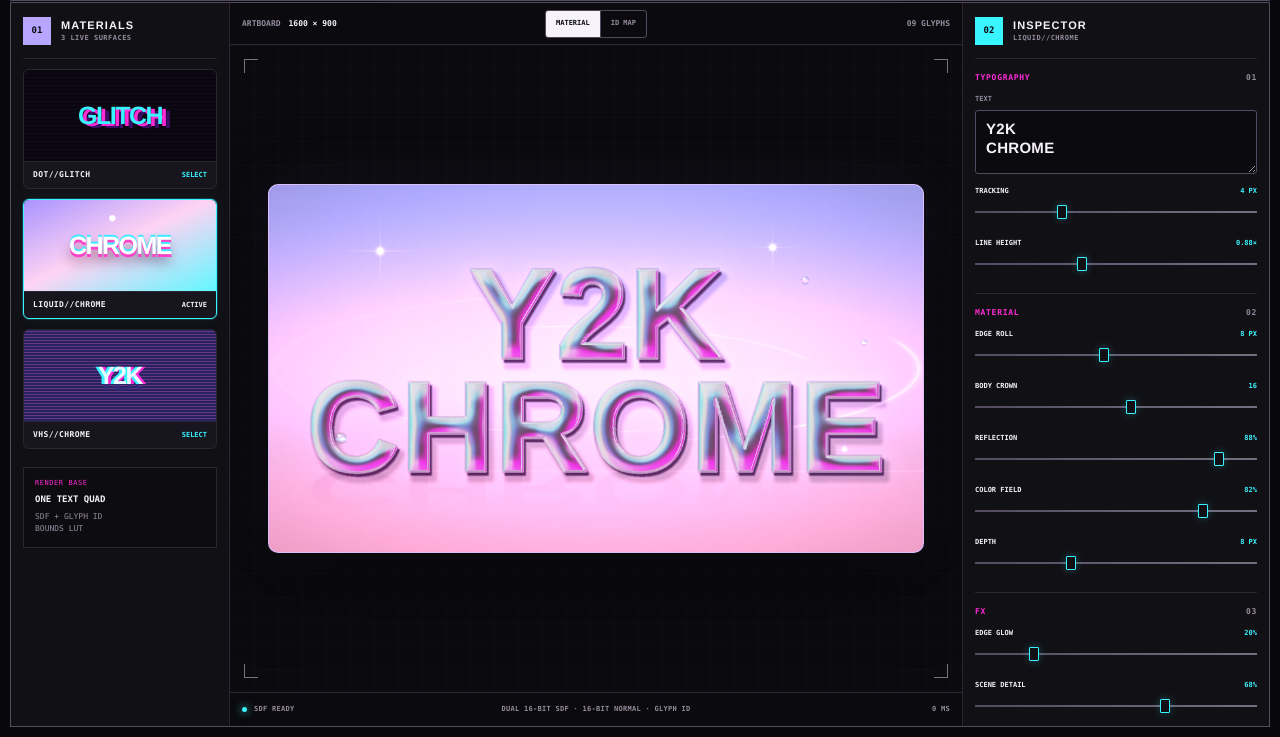
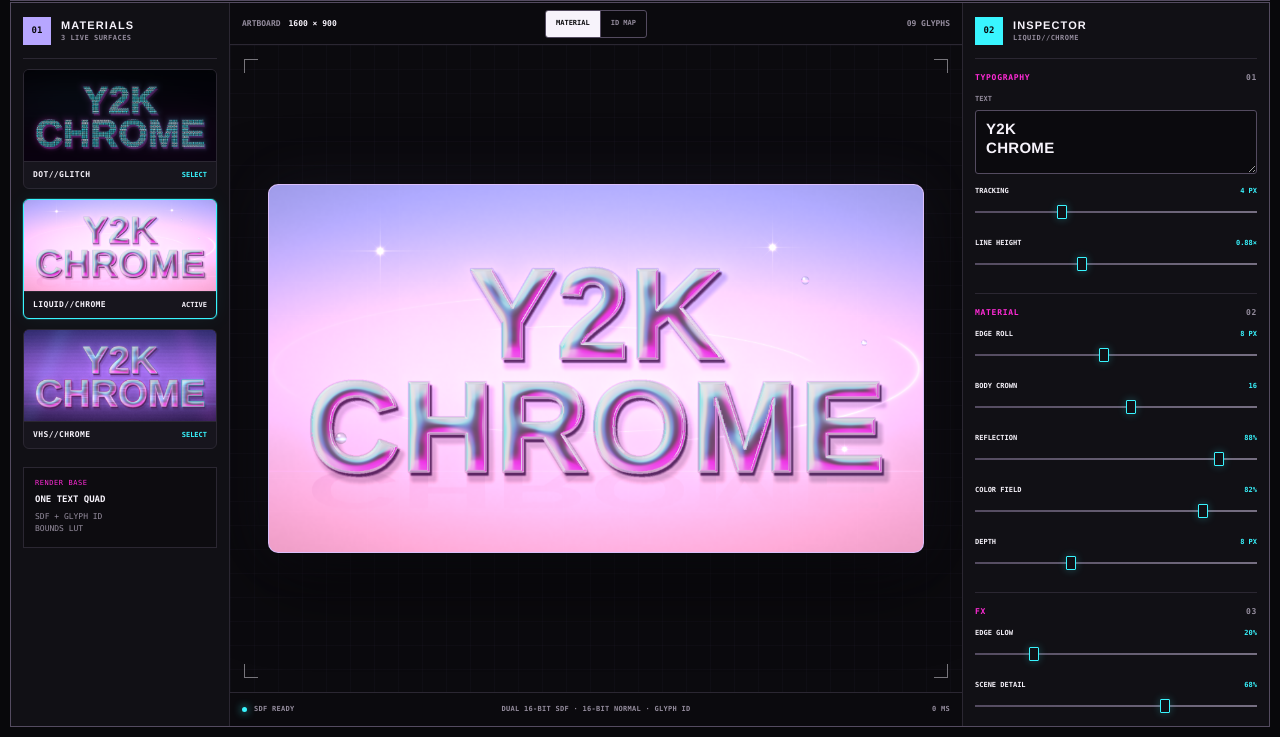
Before and after one commit to sylvanyu-io/y2k-type-lab, a plain HTML site: page art-text.html in a window 1280 px wide. Shown: the part 63-800 px from the top of the page. Drawn offline with Linux system fonts and the light colour scheme; animation ran at ten frames a second.

Commit message:
feat(art-text): show live previews for every material
Render the current text through all three shader modes into the material rail so every surface is visible at once. Keep the selected canvas state intact, refresh previews after text or material changes, and expose keyboard and live-region feedback.

```diff
--- a/art-text.css
+++ b/art-text.css
@@ -14,6 +14,17 @@
 }
 
 * { box-sizing: border-box; }
+.sr-only {
+  position: absolute;
+  width: 1px;
+  height: 1px;
+  padding: 0;
+  margin: -1px;
+  overflow: hidden;
+  clip: rect(0, 0, 0, 0);
+  white-space: nowrap;
+  border: 0;
+}
 html { min-width: 320px; background: var(--shell); color-scheme: dark; }
 body {
   margin: 0;
@@ -132,6 +143,7 @@ button:focus-visible, input:focus-visible, textarea:focus-visible {
 .preset-card.is-active { border-color: var(--cyan); box-shadow: 0 0 0 1px rgba(57,245,255,0.16), 0 0 22px rgba(57,245,255,0.06); }
 .preset-card.is-active .preset-meta em { color: var(--text); }
 .preset-preview {
+  position: relative;
   display: grid;
   height: 92px;
   place-items: center;
@@ -141,6 +153,19 @@ button:focus-visible, input:focus-visible, textarea:focus-visible {
   font-weight: 900;
   letter-spacing: -0.06em;
 }
+.preset-fallback { position: relative; z-index: 0; }
+.preset-preview canvas {
+  position: absolute;
+  z-index: 1;
+  inset: 0;
+  display: block;
+  width: 100%;
+  height: 100%;
+  opacity: 0;
+  object-fit: cover;
+  transition: opacity 180ms ease-out;
+}
+.preset-preview canvas.is-ready { opacity: 1; }
 .dot-preview {
   color: var(--cyan);
   background: repeating-linear-gradient(0deg, #07080d 0 3px, #17051d 3px 4px);
@@ -283,8 +308,12 @@ input[type="color"] { width: 20px; height: 20px; padding: 0; border: 0; border-r
   .canvas-toolbar { grid-template-columns: 1fr auto; }
   .canvas-toolbar > span:last-child { display: none; }
   .artboard-frame { padding: 12px; }
-  .preset-rail { grid-template-columns: 1fr; }
-  .preset-rail .rail-title, .technology-note { grid-column: auto; }
+  .preset-rail { grid-template-columns: repeat(3, minmax(0, 1fr)); }
+  .preset-rail .rail-title, .technology-note { grid-column: 1 / -1; }
+  .preset-preview { height: clamp(58px, 18vw, 78px); font-size: 18px; }
+  .preset-meta { align-items: flex-start; gap: 4px; padding: 7px 6px; }
+  .preset-meta b { line-height: 1.25; }
+  .preset-meta em { display: none; }
   .inspector { grid-template-columns: 1fr; }
   .inspector-title { grid-column: auto; }
   .canvas-status span:nth-child(2) { display: none; }
--- a/art-text.html
+++ b/art-text.html
@@ -5,7 +5,7 @@
     <meta name="viewport" content="width=device-width, initial-scale=1" />
     <meta name="color-scheme" content="dark" />
     <title>Y2K Type Material Lab</title>
-    <link rel="stylesheet" href="./art-text.css?v=1" />
+    <link rel="stylesheet" href="./art-text.css?v=2" />
   </head>
   <body>
     <main class="app-shell">
@@ -36,19 +36,30 @@
           </div>
 
           <button class="preset-card" type="button" data-material="dot" aria-pressed="false">
-            <span class="preset-preview dot-preview">GLITCH</span>
+            <span class="preset-preview dot-preview">
+              <span class="preset-fallback">GLITCH</span>
+              <canvas width="320" height="180" data-material-preview="dot" aria-hidden="true"></canvas>
+            </span>
             <span class="preset-meta"><b>DOT//GLITCH</b><em>SELECT</em></span>
           </button>
 
           <button class="preset-card is-active" type="button" data-material="liquid" aria-pressed="true">
-            <span class="preset-preview chrome-preview">CHROME</span>
+            <span class="preset-preview chrome-preview">
+              <span class="preset-fallback">CHROME</span>
+              <canvas width="320" height="180" data-material-preview="liquid" aria-hidden="true"></canvas>
+            </span>
             <span class="preset-meta"><b>LIQUID//CHROME</b><em>ACTIVE</em></span>
           </button>
 
           <button class="preset-card" type="button" data-material="vhs" aria-pressed="false">
-            <span class="preset-preview vhs-preview">Y2K</span>
+            <span class="preset-preview vhs-preview">
+              <span class="preset-fallback">Y2K</span>
+              <canvas width="320" height="180" data-material-preview="vhs" aria-hidden="true"></canvas>
+            </span>
             <span class="preset-meta"><b>VHS//CHROME</b><em>SELECT</em></span>
           </button>
+
+          <p class="sr-only" id="materialAnnouncement" aria-live="polite"></p>
 
           <div class="technology-note">
             <span>RENDER BASE</span>
@@ -156,6 +167,6 @@ CHROME</textarea>
 
     <script src="./art-text-presets.js?v=1"></script>
     <script src="./art-text-fields.js?v=4"></script>
-    <script src="./art-text.js?v=37"></script>
+    <script src="./art-text.js?v=38"></script>
   </body>
 </html>
--- a/art-text.js
+++ b/art-text.js
@@ -28,6 +28,7 @@
     activePreset: DEFAULT_PRESET_KEY,
     ...PRESETS[DEFAULT_PRESET_KEY].settings,
   });
+  const MATERIAL_SETTING_KEYS = Object.freeze(Object.keys(PRESETS[DEFAULT_PRESET_KEY].settings));
 
   const ui = {
     canvas: document.querySelector("#artCanvas"),
@@ -37,6 +38,7 @@
     buildTime: document.querySelector("#buildTime"),
     glyphReadout: document.querySelector("#glyphReadout"),
     inspectorMaterialName: document.querySelector("#inspectorMaterialName"),
+    materialAnnouncement: document.querySelector("#materialAnnouncement"),
     presetCards: [...document.querySelectorAll(".preset-card[data-material]")],
     previewCanvases: new Map(
       [...document.querySelectorAll("canvas[data-material-preview]")]
@@ -95,8 +97,10 @@
     if (applyDefaults) Object.assign(state, preset.settings);
     syncControls();
     syncPresetSelection();
+    ui.materialAnnouncement.textContent = `已应用 ${preset.label}`;
     setDebugView(false);
     render();
+    scheduleMaterialPreviewRefresh();
   }
   const sourceCanvas = document.createElement("canvas");
   sourceCanvas.width = TEXTURE_WIDTH;
@@ -1200,6 +1204,7 @@
     ui.buildTime.textContent = `${Math.round(performance.now() - startedAt)} MS`;
     ui.renderStatus.textContent = "SDF READY";
     render();
+    scheduleMaterialPreviewRefresh();
   }
 
   function hexToRgb(hex) {
@@ -1250,6 +1255,46 @@
     gl.uniform1f(locations.debugId, state.debugId ? 1 : 0);
     gl.uniform1f(locations.materialMode, activePreset().mode);
     gl.drawArrays(gl.TRIANGLES, 0, 6);
+  }
+
+  let previewRefreshFrame = 0;
+  function scheduleMaterialPreviewRefresh() {
+    window.cancelAnimationFrame(previewRefreshFrame);
+    previewRefreshFrame = window.requestAnimationFrame(refreshMaterialPreviews);
+  }
+
+  function refreshMaterialPreviews() {
+    if (state.glyphs.length === 0 || ui.previewCanvases.size === 0) return;
+    const savedState = {
+      activePreset: state.activePreset,
+      debugId: state.debugId,
+    };
+    MATERIAL_SETTING_KEYS.forEach((key) => {
+      savedState[key] = state[key];
+    });
+
+    PRESET_ORDER.forEach((key) => {
+      const preset = PRESETS[key];
+      state.activePreset = key;
+      state.debugId = false;
+      MATERIAL_SETTING_KEYS.forEach((settingKey) => {
+        state[settingKey] = key === savedState.activePreset
+          ? savedState[settingKey]
+          : preset.settings[settingKey];
+      });
+      render();
+      const preview = ui.previewCanvases.get(key);
+      if (!preview) return;
+      const context = preview.getContext("2d", { alpha: false });
+      context.imageSmoothingEnabled = true;
+      context.imageSmoothingQuality = "high";
+      context.clearRect(0, 0, preview.width, preview.height);
+      context.drawImage(ui.canvas, 0, 0, preview.width, preview.height);
+      preview.classList.add("is-ready");
+    });
+
+    Object.assign(state, savedState);
+    render();
   }
 
   let rebuildTimer = 0;
@@ -1317,15 +1362,18 @@
       state[key] = Number(event.currentTarget.value);
       output.value = format(state[key]);
       render();
+      scheduleMaterialPreviewRefresh();
     });
   });
   ui.cyanInput.addEventListener("input", (event) => {
     state.cyan = event.currentTarget.value;
     render();
+    scheduleMaterialPreviewRefresh();
   });
   ui.pinkInput.addEventListener("input", (event) => {
     state.pink = event.currentTarget.value;
     render();
+    scheduleMaterialPreviewRefresh();
   });
   ui.materialViewButton.addEventListener("click", () => setDebugView(false));
   ui.idViewButton.addEventListener("click", () => setDebugView(true));
@@ -1340,6 +1388,7 @@
     setDebugView(false);
     syncPresetSelection();
     render();
+    scheduleMaterialPreviewRefresh();
   });
   window.addEventListener("resize", render, { passive: true });
 
```
